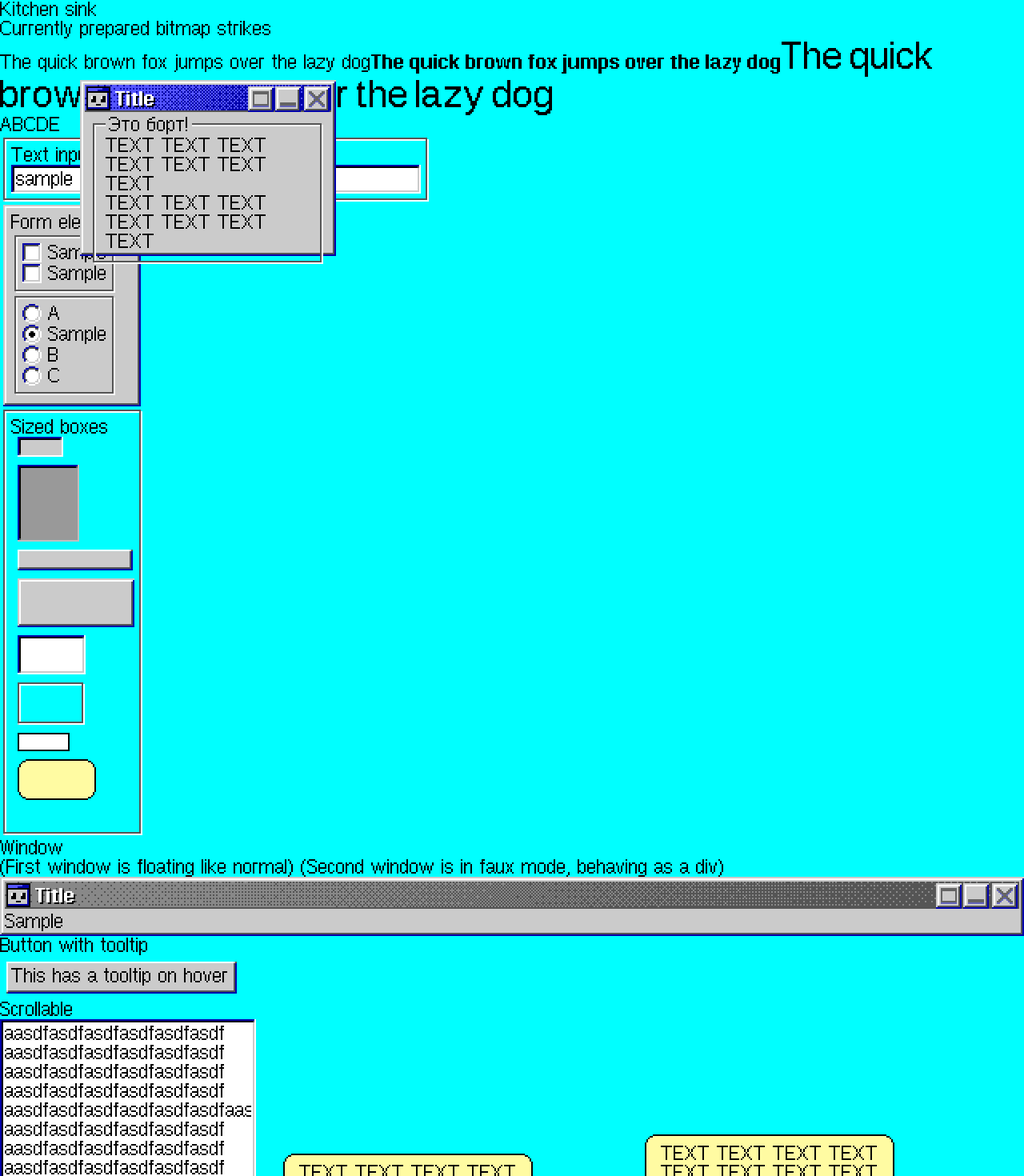
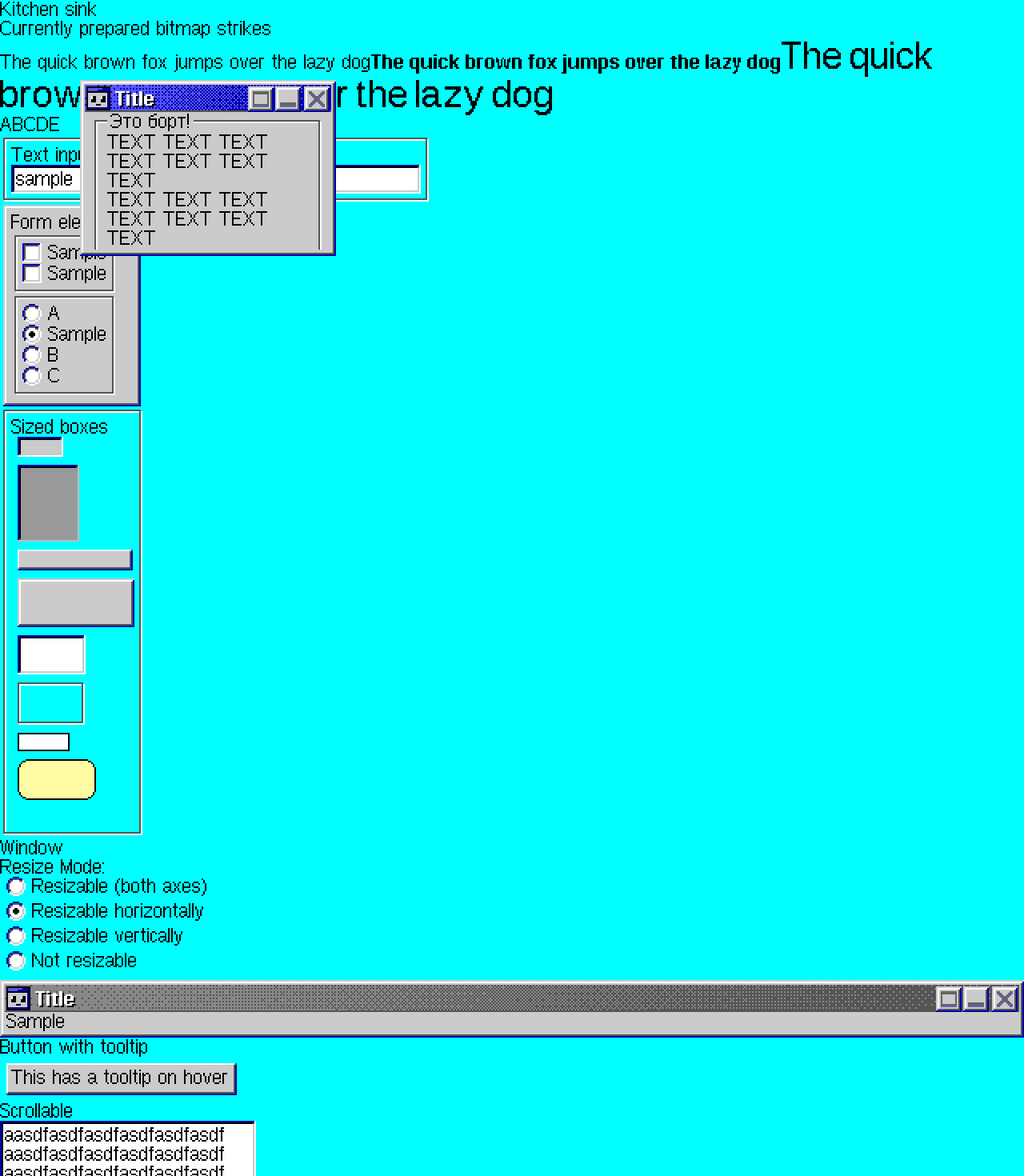
Before and after one commit to OmskGameJam/win-55-ui, a Vue app: page / in a window 1280 px wide. Shown: the top 1470 px of the page at 80% size. Built offline with nearby package versions, Linux system fonts and the light colour scheme.

Commit message:
fix: window fixes

```diff
--- a/src/App.vue
+++ b/src/App.vue
@@ -1,5 +1,5 @@
 <script setup lang="ts">
-import { ref } from 'vue'
+import { ref, computed } from 'vue'
 import Box, { type BoxType } from './components/Box.vue'
 import Button from './components/Button.vue'
 import BaseDropdown from './components/BaseDropdown.vue'
@@ -38,7 +38,17 @@ const boxStyle = {
   marginLeft: '8px',
 }
 
+// Window resize mode controls
+const resizeMode = ref('horizontal')
+const windowX = ref(100)
+const windowY = ref(100)
+const windowWidth = ref(320)
+const windowHeight = ref(220)
 
+// Computed properties for resize flags
+const resizable = computed(() => resizeMode.value === 'both')
+const resizableHorizontally = computed(() => resizeMode.value === 'horizontal' || resizeMode.value === 'both')
+const resizableVertically = computed(() => resizeMode.value === 'vertical' || resizeMode.value === 'both')
 
 const handleClick = () => window.alert('Click!')
 
@@ -116,14 +126,52 @@ const exampleRadioState = ref('sample')
 
     <div>
       <h2>Window</h2>
-      (First window is floating like normal)
-      <Window resizable title="Title" icon="/win-55-ui/icons/program.png" placeholder-buttons>
+      <div style="margin-bottom: 10px;">
+        <h3>Resize Mode:</h3>
+        <div style="display: flex; flex-direction: column; gap: 5px; margin-left: 8px;">
+          <RadioButton
+            v-model="resizeMode"
+            value="both"
+            label="Resizable (both axes)"
+          />
+          <RadioButton
+            v-model="resizeMode"
+            value="horizontal"
+            label="Resizable horizontally"
+          />
+          <RadioButton
+            v-model="resizeMode"
+            value="vertical"
+            label="Resizable vertically"
+          />
+          <RadioButton
+            v-model="resizeMode"
+            value="none"
+            label="Not resizable"
+          />
+        </div>
+      </div>
+
+      <!-- First window is floating like normal -->
+      <Window
+        :resizable="resizable"
+        :resizableHorizontally="resizableHorizontally"
+        :resizableVertically="resizableVertically"
+        v-model:x="windowX"
+        v-model:y="windowY"
+        v-model:width="windowWidth"
+        v-model:height="windowHeight"
+        title="Title"
+        icon="/win-55-ui/icons/program.png"
+        placeholder-buttons
+      >
         <NamedPanel label="Это борт!">
           TEXT TEXT TEXT TEXT TEXT TEXT TEXT <br>
           TEXT TEXT TEXT TEXT TEXT TEXT TEXT <br>
         </NamedPanel>
       </Window>
-      (Second window is in faux mode, behaving as a div)
+
+      <!-- Second window is in faux mode, behaving as a div -->
       <Window faux title="Title" placeholder-buttons>
         Sample
       </Window>
--- a/src/components/Window.vue
+++ b/src/components/Window.vue
@@ -1,9 +1,10 @@
 <script setup lang="ts">
-import { ref } from 'vue'
+import { ref, watch } from 'vue'
 import type { CSSProperties } from 'vue'
 import Titlebar from './Titlebar.vue'
 import Box from './Box.vue'
 
+// Define props for overflow control
 const props = defineProps<{
   extraStyles?: CSSProperties
   extraClass?: string
@@ -23,6 +24,10 @@ const props = defineProps<{
 
   // New faux mode
   faux?: boolean
+
+  // Overflow control for inner container
+  overflowX?: 'auto' | 'hidden' | 'scroll' | 'visible'
+  overflowY?: 'auto' | 'hidden' | 'scroll' | 'visible'
 }>()
 
 // v-model bindings
@@ -38,10 +43,12 @@ const minHeight = props.minHeight ?? 40
 
 // resolve resize permissions
 const allowHorizontal =
-  props.resizable ?? props.resizableHorizontally ?? false
+  (props.resizable !== undefined ? props.resizable : false) ||
+  (props.resizableHorizontally ?? false)
 
 const allowVertical =
-  props.resizable ?? props.resizableVertically ?? false
+  (props.resizable !== undefined ? props.resizable : false) ||
+  (props.resizableVertically ?? false)
 
 let dragging = false
 let resizing = false
@@ -146,7 +153,17 @@ function detectEdge(e: MouseEvent) {
   }
 
   if (resizing) return
-  if (!allowHorizontal && !allowVertical) {
+
+  // Recalculate allowHorizontal and allowVertical to ensure reactivity
+  const currentAllowHorizontal =
+    (props.resizable !== undefined ? props.resizable : false) ||
+    (props.resizableHorizontally ?? false)
+
+  const currentAllowVertical =
+    (props.resizable !== undefined ? props.resizable : false) ||
+    (props.resizableVertically ?? false)
+
+  if (!currentAllowHorizontal && !currentAllowVertical) {
     resizeDir = ''
     cursor.value = 'default'
     return
@@ -162,12 +179,12 @@ function detectEdge(e: MouseEvent) {
 
   let dir = ''
 
-  if (allowVertical) {
+  if (currentAllowVertical) {
     if (top < edge) dir += 'n'
     else if (bottom < edge) dir += 's'
   }
 
-  if (allowHorizontal) {
+  if (currentAllowHorizontal) {
     if (left < edge) dir += 'w'
     else if (right < edge) dir += 'e'
   }
@@ -187,6 +204,25 @@ function detectEdge(e: MouseEvent) {
 
   cursor.value = map[dir] ?? 'default'
 }
+
+// Watch for changes in resize props and update cursor accordingly
+watch(() => [props.resizable, props.resizableHorizontally, props.resizableVertically], () => {
+  // Force cursor update by re-running detectEdge logic with current mouse position
+  const box = document.querySelector(`[data-v-${Math.random().toString(36).substr(2, 9)}]`) as HTMLElement
+  if (box) {
+    const rect = box.getBoundingClientRect()
+    const centerX = rect.left + rect.width / 2
+    const centerY = rect.top + rect.height / 2
+
+    const mockEvent = {
+      currentTarget: box,
+      clientX: centerX,
+      clientY: centerY
+    } as unknown as MouseEvent
+
+    detectEdge(mockEvent)
+  }
+}, { immediate: true })
 </script>
 
 <template>
@@ -207,7 +243,19 @@ function detectEdge(e: MouseEvent) {
     @mousemove="detectEdge"
     @mousedown="startResize"
   >
-    <div @mousedown.stop="startDrag">
+    <!-- Window container with flex layout -->
+    <div
+      class="window-container"
+      @mousedown.stop="startDrag"
+      :style="{
+        display: 'flex',
+        flexDirection: 'column',
+        height: '100%',
+        width: '100%'
+      }"
+    >
+      <!-- Titlebar with fixed height -->
+      <div class="titlebar-wrapper" :style="{ height: '34px' }">
         <Titlebar
           :title="title"
           :icon="icon"
@@ -221,6 +269,21 @@ function detectEdge(e: MouseEvent) {
           </template>
         </Titlebar>
       </div>
+
+      <!-- Inner container that fills remaining space with 2px gutter -->
+      <div
+        class="inner-container"
+        :style="{
+          flex: '1',
+          overflowX: props.overflowX ?? 'auto',
+          overflowY: props.overflowY ?? 'auto',
+          margin: '2px',
+          marginTop: '0',
+          boxSizing: 'border-box'
+        }"
+      >
         <slot></slot>
+      </div>
+    </div>
   </Box>
 </template>
```
Lines whose indentation alone changed are shown as unchanged.
